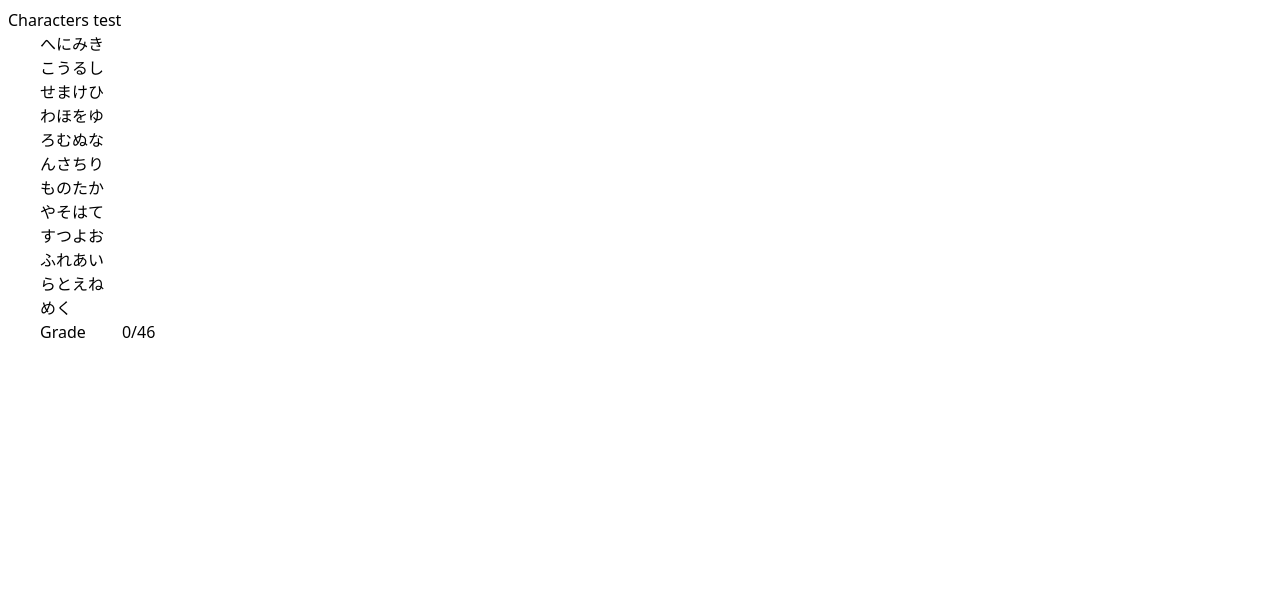
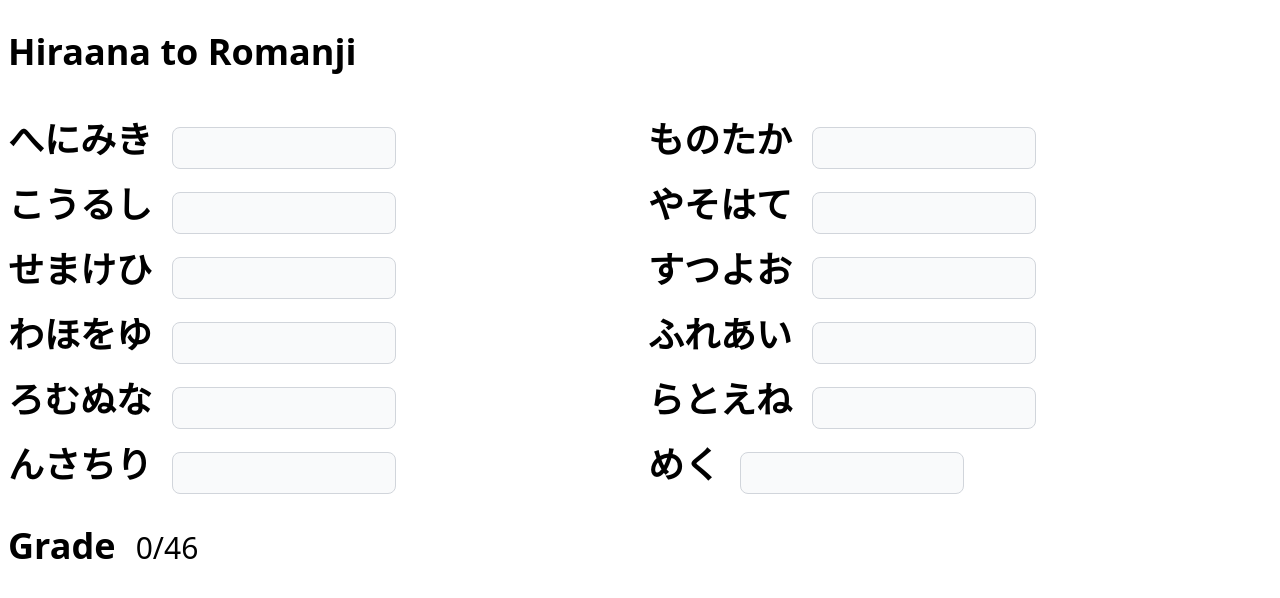
Before and after one commit to darken/char-test, a SvelteKit app: page / in a window 1280 px wide. Shown: the top 598 px of the page. Built offline with nearby package versions, Linux system fonts and the light colour scheme.

Commit message:
Quiz page completed

```diff
--- a/src/routes/+page.svelte
+++ b/src/routes/+page.svelte
@@ -9,6 +9,9 @@
 		text?: string,
 		grade?: number,
 	}
+
+	const FOUND_COLOR = 'green';
+	const NOT_FOUND_COLOR = 'red';
 
 	const pairs: string[][] = [];
 
@@ -106,7 +109,10 @@
 		const value = (event.target as HTMLInputElement).value.toLowerCase();
 		const { answer } = question;
 		if (answer === value) {
-			quizResults[questionIndex] = {grade: question.word.length};
+			quizResults[questionIndex] = {
+				text: `<span style="color: ${FOUND_COLOR}">${question.text}</span>`,
+				grade: question.word.length
+			};
 			return;
 		}
 		console.log('\n');
@@ -118,63 +124,74 @@
 
 		const result: boolean[] = [];
 		question.word.forEach(part => {
-			// if notFound === 0 index === 0
 			const end = start + ((notFound + 1) * maxTokenLength) - notFound;
 			const slice = value.slice(start, end);
+			const sliceIndex = slice.indexOf(part[1]);
 			console.log('slice:', slice, part[1]);
-			const sliceIndex = slice.indexOf(part[1]);
 
 			const found = notFound === 0 ? sliceIndex === 0 : sliceIndex !== -1;
-			if (!found) {
-				start += 1;
-				notFound += 1;
-			} else {
-				start = start + sliceIndex + part[1].length;
-				notFound = 0;
-			}
+			start = start + (found ? sliceIndex + part[1].length : 1);
+			notFound = found ? 0 : notFound + 1;
+
 			result.push(found);
 		});
+
+		// last found must be at the end
+		console.log('last slice', value.slice(start));
+		if (notFound === 0 && value.slice(start).length > 0) {
+			result[result.length - 1] = false;
+		}
 
 		quizResults[questionIndex] = question.word.reduce((acc, part, index) => {
 			const qPart = part[0];
 			const found = result[index];
 
-			acc.text = acc.text + (found ? qPart : `<b style="color: red">${qPart}</b>`);
+			const color = found ? FOUND_COLOR : NOT_FOUND_COLOR;
+			acc.text = acc.text + `<span style="color: ${color}">${qPart}</span>`;
 			acc.grade += found ? 1 : 0;
 
 			return acc;
 		}, { text: '', grade: 0 });
 	}
 
-	let finalGrade: number
-	$: finalGrade = quizResults.reduce((acc, r) => acc + (r.grade || 0), 0)
+	let finalGrade: number;
+	$: finalGrade = quizResults.reduce((acc, r) => acc + (r.grade || 0), 0);
 </script>
 
-<h1>Characters test</h1>
+
+<h1 class="text-4xl font-bold my-8">Hiraana to Romanji</h1>
+
+<div class="columns-md pt-2">
 	{#each quiz as question, index}
-	<div class="q-row">
-		<div>
+		<div class="py-2">
+			<div class="inline-block">
+				<h2 class="text-4xl font-bold">
 					{#if !!quizResults[index].text}
-				<h1>{@html quizResults[index].text}</h1>
+						{@html quizResults[index].text}
 					{:else}
-				<h1>{question.text}</h1>
+						{question.text}
 					{/if}
+				</h2>
 			</div>
-		<div>
+			<div class="inline-block pl-4">
 				<input type="text" maxlength="{question.word.length * 3}"
-						 on:change={(e) => evalQuestion(question, index, e)} />
+							 class="bg-gray-50 border border-gray-300 text-gray-900 text-sm rounded-lg focus:ring-blue-500 focus:border-blue-500 block w-full p-2.5 dark:bg-gray-700 dark:border-gray-600 dark:placeholder-gray-400 dark:text-white dark:focus:ring-blue-500 dark:focus:border-blue-500"
+							 on:change={(e) => evalQuestion(question, index, e)}>
 			</div>
 		</div>
 	{/each}
-
-<div class="q-row">
-	<div><h3>Grade</h3></div>
-	<div><input type="text" value="{finalGrade}/{pairs.length}" readonly /></div>
 </div>
 
+<div class="my-6">
+	<div class="inline-block">
+		<h2 class="text-4xl font-bold">Grade</h2>
+	</div>
+	<div class="inline-block pl-4">
+		<input type="text" value="{finalGrade}/{pairs.length}" readonly
+					 class="text-3xl" />
+	</div>
+</div>
+
+
 <style>
-    .q-row div {
-        display: inline-block;
-        margin-left: 2rem;
-    }
 </style>
```
Lines whose indentation alone changed are shown as unchanged.
